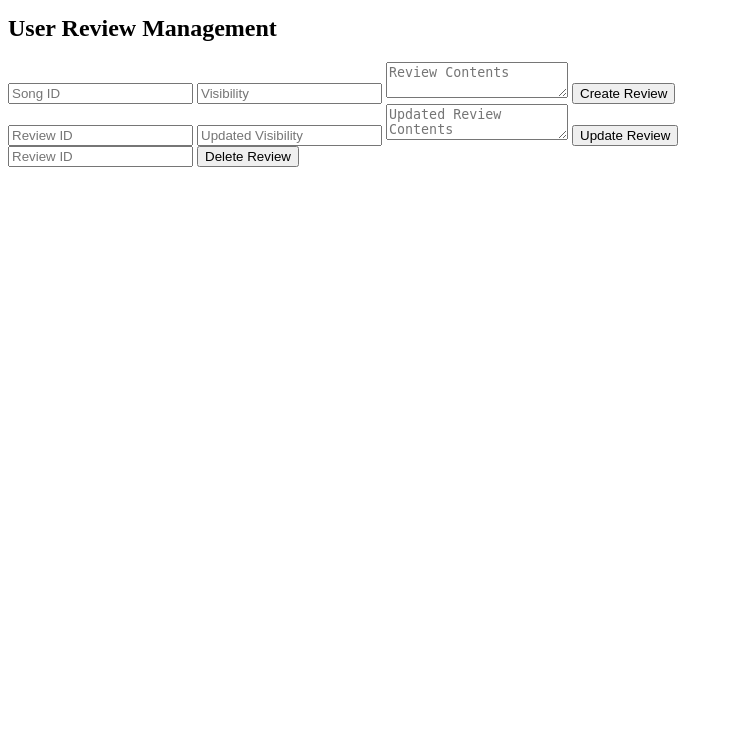
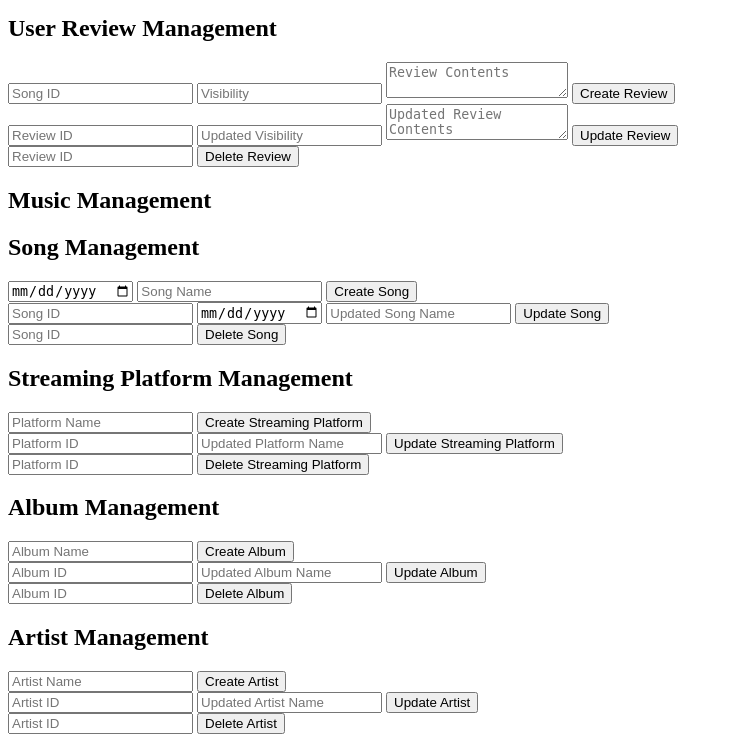
Before and after one commit to MusicDiaryDB/MusicDiaryDB, a Flask app: page / in a window 1280 px wide. Shown: the part 454-1196 px from the top of the page, without its empty margins (0-733 px from the left). Before the commit the page ends 621 px from the top, so only its background shows below. Run offline with Flask 3, Linux system fonts and the light colour scheme; some libraries are stand-ins or nearby versions.

Commit message:
added placeholders for more table functions

```diff
--- a/requirements.txt
+++ b/requirements.txt
@@ -1,3 +1,4 @@
 psycopg2
+Flask
 faker
 pandas
--- a/templates/index.html
+++ b/templates/index.html
@@ -114,7 +114,115 @@
 
     <!-- Output for review operations -->
     <div id="review-output"></div>
+    <h1>Music Management</h1>
+
+    <!-- Song Management -->
+    <section id="song-management">
+      <h2>Song Management</h2>
+
+      <!-- Create Song -->
+      <form id="create-song-form">
+        <input type="date" name="releaseDate" placeholder="Release Date" required>
+        <input type="text" name="name" placeholder="Song Name" required>
+        <button type="submit">Create Song</button>
+      </form>
+
+      <!-- Update Song -->
+      <form id="update-song-form">
+        <input type="text" name="songId" placeholder="Song ID" required>
+        <input type="date" name="releaseDate" placeholder="Updated Release Date" required>
+        <input type="text" name="name" placeholder="Updated Song Name" required>
+        <button type="submit">Update Song</button>
+      </form>
+
+      <!-- Delete Song -->
+      <form id="delete-song-form">
+        <input type="text" name="songId" placeholder="Song ID" required>
+        <button type="submit">Delete Song</button>
+      </form>
+
+      <div id="song-output"></div>
+    </section>
+
+    <!-- Streaming Platform Management -->
+    <section id="streaming-platform-management">
+      <h2>Streaming Platform Management</h2>
+
+      <!-- Create Streaming Platform -->
+      <form id="create-platform-form">
+        <input type="text" name="name" placeholder="Platform Name" required>
+        <button type="submit">Create Streaming Platform</button>
+      </form>
+
+      <!-- Update Streaming Platform -->
+      <form id="update-platform-form">
+        <input type="text" name="platformId" placeholder="Platform ID" required>
+        <input type="text" name="name" placeholder="Updated Platform Name" required>
+        <button type="submit">Update Streaming Platform</button>
+      </form>
+
+      <!-- Delete Streaming Platform -->
+      <form id="delete-platform-form">
+        <input type="text" name="platformId" placeholder="Platform ID" required>
+        <button type="submit">Delete Streaming Platform</button>
+      </form>
+
+      <div id="platform-output"></div>
+    </section>
+
+    <!-- Album Management -->
+    <section id="album-management">
+      <h2>Album Management</h2>
+
+      <!-- Create Album -->
+      <form id="create-album-form">
+        <input type="text" name="name" placeholder="Album Name" required>
+        <button type="submit">Create Album</button>
+      </form>
+
+      <!-- Update Album -->
+      <form id="update-album-form">
+        <input type="text" name="albumId" placeholder="Album ID" required>
+        <input type="text" name="name" placeholder="Updated Album Name" required>
+        <button type="submit">Update Album</button>
+      </form>
+
+      <!-- Delete Album -->
+      <form id="delete-album-form">
+        <input type="text" name="albumId" placeholder="Album ID" required>
+        <button type="submit">Delete Album</button>
+      </form>
+
+      <div id="album-output"></div>
+    </section>
+
+    <!-- Artist Management -->
+    <section id="artist-management">
+      <h2>Artist Management</h2>
+
+      <!-- Create Artist -->
+      <form id="create-artist-form">
+        <input type="text" name="name" placeholder="Artist Name" required>
+        <button type="submit">Create Artist</button>
+      </form>
+
+      <!-- Update Artist -->
+      <form id="update-artist-form">
+        <input type="text" name="artistId" placeholder="Artist ID" required>
+        <input type="text" name="name" placeholder="Updated Artist Name" required>
+        <button type="submit">Update Artist</button>
+      </form>
+
+      <!-- Delete Artist -->
+      <form id="delete-artist-form">
+        <input type="text" name="artistId" placeholder="Artist ID" required>
+        <button type="submit">Delete Artist</button>
+      </form>
+
+      <div id="artist-output"></div>
+    </section>
   </section>
+
 
   <script>
     document.addEventListener('DOMContentLoaded', function () {
@@ -274,6 +382,8 @@
         const result = await response.json();
         reviewOutput.innerHTML = `<p>${result.message}</p>`;
       });
+
+      // TODO: handlers for song, album, artist, streaming platform
     });
   </script>
 </body>
```
